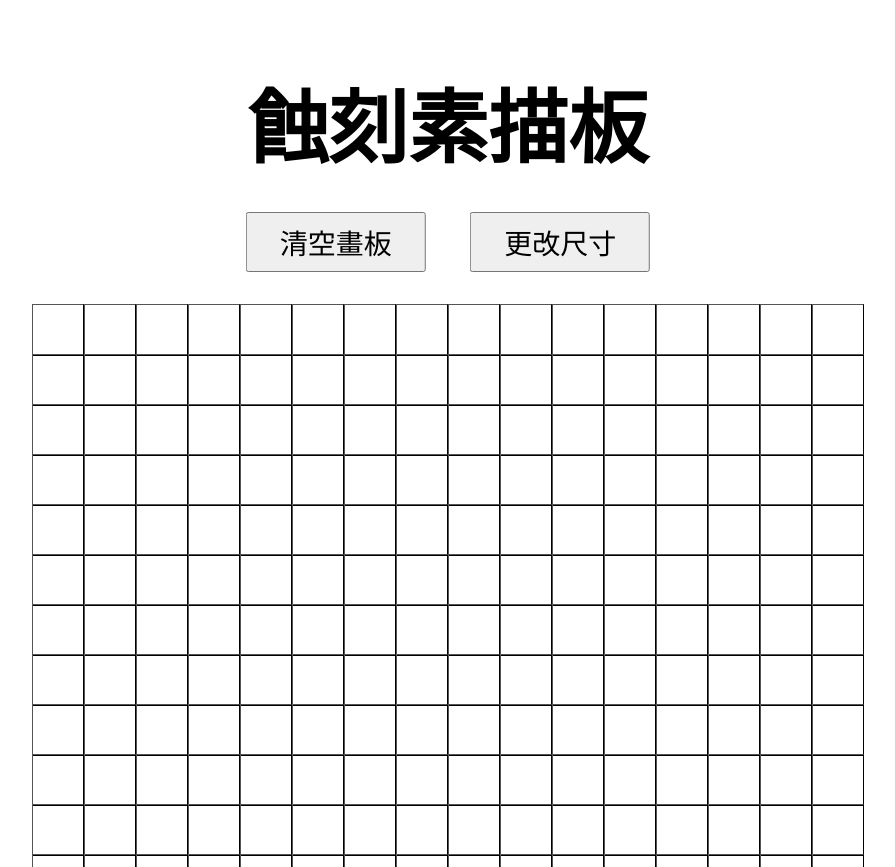
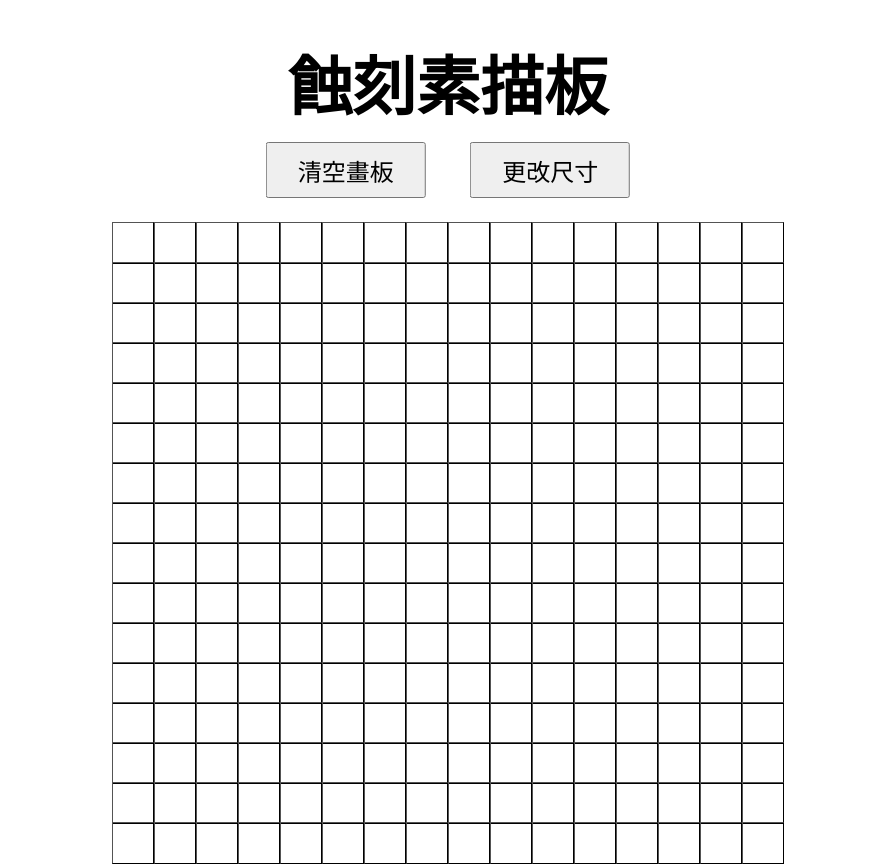
Before and after one commit to jerrykuo7727/etch_a_sketch, a plain HTML site: page index.html in a window 1280 px wide. Shown: the top 867 px of the page, without its empty margins (192-1087 px from the left). Drawn offline with Linux system fonts and the light colour scheme.

Commit message:
fix resolution problem

```diff
--- a/css/style.css
+++ b/css/style.css
@@ -5,9 +5,9 @@ body {
 
 h1 {
 	text-align: center;
-	font-size: 80px;
-	margin: 64px;
-	margin-bottom: 32px;
+	font-size: 64px;
+	margin: 36px;
+	margin-bottom: 14px;
 }
 
 #toolbar {
@@ -21,27 +21,27 @@ button {
 	margin-left: 20px;
 	margin-right: 20px;
 	position: relative;
-	width: 180px; height: 60px;
-	font-size: 28px;
+	width: 160px; height: 56px;
+	font-size: 24px;
 }
 
 #gameboard {
 	position: relative;
 	margin: auto;
-	margin-top: 32px;
-	width: 960px;
-	height: 960px;
+	margin-top: 24px;
+	width: 700px;
+	height: 700px;
 }
 
 #gameboard > div {
 	display: block;
 	margin: auto;
-	width: 100%; height: 50px;
+	width: 100%; height: 40px;
 }
 
 #gameboard div div{
 	position: relative;
-	width: 50px; height: 50px;
+	width: 40px; height: 40px;
 	display: inline-block;
 	border: 1px outset black;
 }
--- a/js/script.js
+++ b/js/script.js
@@ -11,14 +11,14 @@ $(document).ready(function(){
 		$("#gameboard div div").css("background", "#FFFFFF");
 	});
 	$("#resize").click(function(){
-		var row = Math.ceil(prompt("請輸入畫板列數(最多50)"));
-		var col = Math.ceil(prompt("請輸入畫板行數(最多50)"));
+		var row = Math.ceil(prompt("請輸入畫板列數(最多30)"));
+		var col = Math.ceil(prompt("請輸入畫板行數(最多30)"));
 		if (row > 0 || col > 0) {
-			if (row > 50) row = 50;
-			if (col > 50) col = 50;
+			if (row > 30) row = 30;
+			if (col > 30) col = 30;
 			$("#gameboard").empty();
-			var width = 800 / col;
-			var height = 800 / row;
+			var width = 640 / col;
+			var height = 640 / row;
 			var side = width < height ? width : height;
 			for (var i = 0; i < row; i++)
 				$("#gameboard").append('<div align="center"></div>');
```
